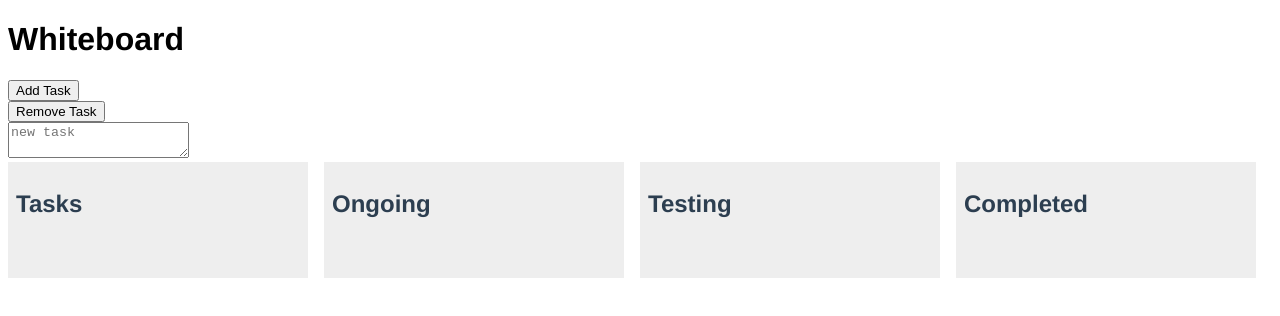
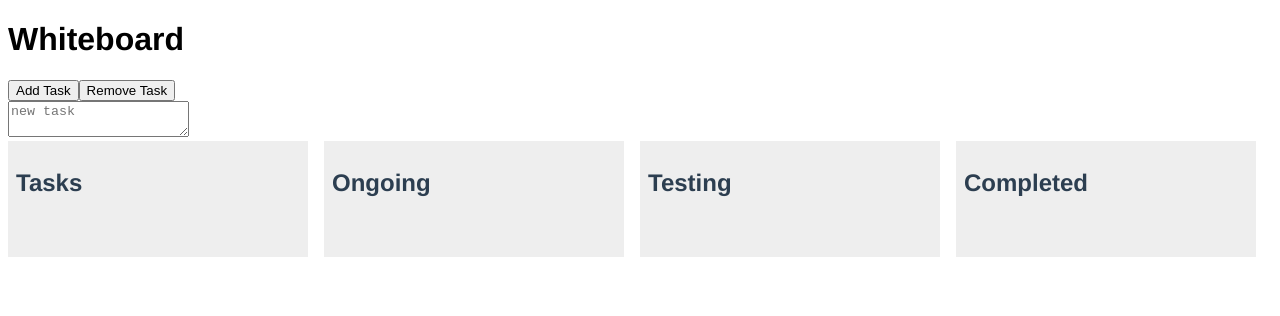
Before and after one commit to Taraldss/whiteboard, a Vue app: page / in a window 1280 px wide. Shown: the top 316 px of the page. Built offline with nearby package versions, Linux system fonts and the light colour scheme; the HTML template or start-up script is replaced by a standard one.

Commit message:
removeTask doesnt work so i deleted it

```diff
--- a/src/App.vue
+++ b/src/App.vue
@@ -4,9 +4,7 @@
     <div>
       <h1 class = "heading">Whiteboard</h1>
       <button @click="add()" class="button"> Add Task </button>
-      <div>
-      <button @click="(removeTask, removeTl)">Remove Task</button>
-      </div>
+      <button @click="removeTask">Remove Task</button>
     </div>
     <section v-if="add">
       <textarea v-model="message" placeholder="new task" class="messageBoard" ></textarea>
@@ -71,7 +69,7 @@ export default {
         completed: []
       },
       message: "",
-      seen: false,
+      seen: true,
     };
   },
   methods: {
@@ -81,10 +79,6 @@ export default {
       }
     },
     removeTask: function(){
-      removeTask === removeTl;
-      if(removeTl === true){
-        this.seen = true;
-      }
     },
       remove: function(index, group) {
       this.groups[group].splice(index, 1);
```
